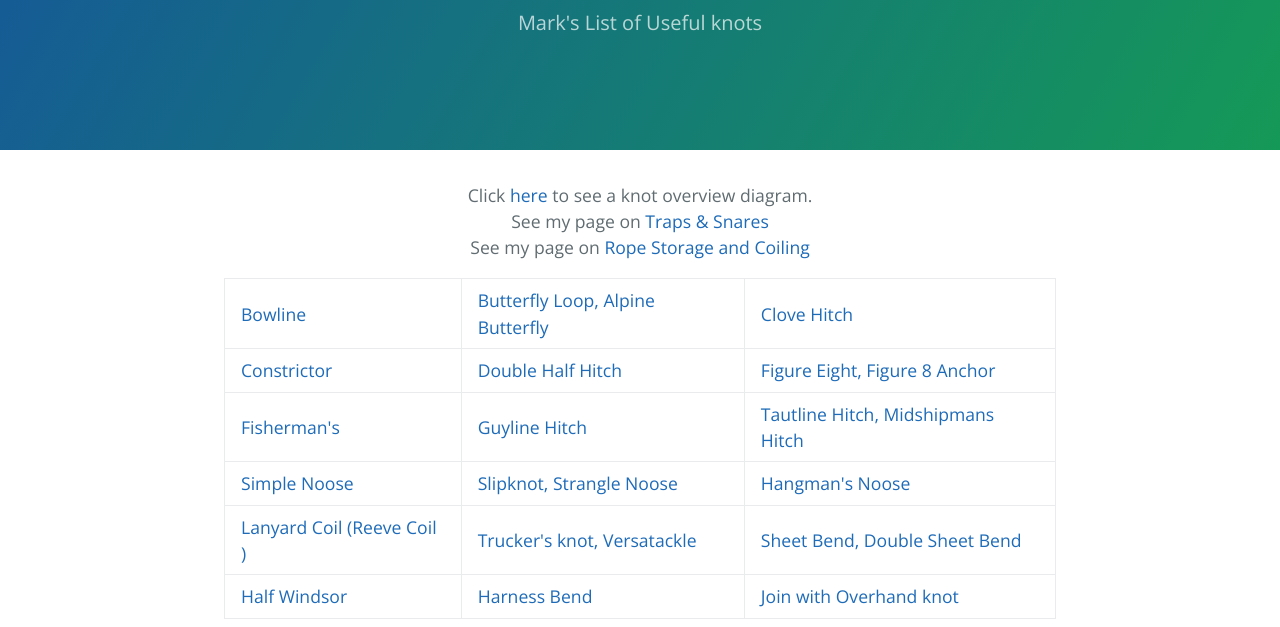
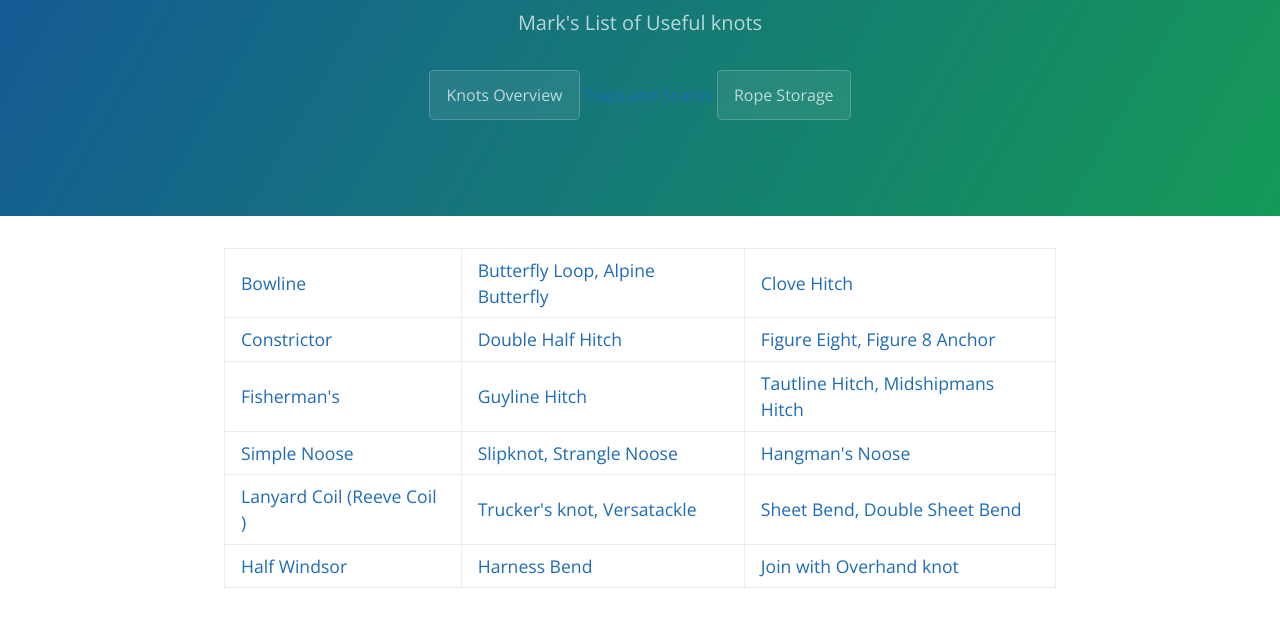
Before and after one commit to helpdata/knots, a plain HTML site: page index.html in a window 1280 px wide. Shown: the part 167-794 px from the top of the page. Drawn offline with nearby package versions, Linux system fonts and the light colour scheme.

Commit message:
Update index.html

```diff
--- a/index.html
+++ b/index.html
@@ -20,15 +20,15 @@ function MM_openBrWindow(theURL,winName,features) { //v2.0
     <section class="page-header">
       <h1 class="project-name">Mark&#39;s Knots</h1>
       <h2 class="project-tagline">Mark&#39;s List of Useful knots</h2>
-<!--  <a href="https://github.com/pollenpath/knots" class="btn">View on GitHub</a>
-      <a href="https://github.com/pollenpath/knots/zipball/master" class="btn">Download .zip</a>
-      <a href="https://github.com/pollenpath/knots/tarball/master" class="btn">Download .tar.gz</a> -->
+  <a href="javascript:;"  onClick="MM_openBrWindow('knot-overview.gif','','scrollbars=yes,resizable=yes,width=1000,height=740')" class="btn">Knots Overview</a>
+      <a href="traps.html class="btn">Traps and Snares</a>
+      <a href="rope-storage.html" class="btn">Rope Storage</a>
     </section>
     <section class="main-content">
 <!-- <div id="content"> -->
-<p span style="text-align: center; padding-left:20px; padding-right:20px; padding-top:0px;">Click <a href="javascript:;"  onClick="MM_openBrWindow('knot-overview.gif','','scrollbars=yes,resizable=yes,width=1000,height=740')">here</a> to see a knot overview diagram.<br />
+<!-- <p span style="text-align: center; padding-left:20px; padding-right:20px; padding-top:0px;">Click <a href="javascript:;"  onClick="MM_openBrWindow('knot-overview.gif','','scrollbars=yes,resizable=yes,width=1000,height=740')">here</a> to see a knot overview diagram.<br />
   See  my page on <a href="traps.html">Traps &amp; Snares</a><br />
-  See  my page on <a href="rope-storage.html">Rope Storage and Coiling</a> </p>
+  See  my page on <a href="rope-storage.html">Rope Storage and Coiling</a> </p> -->
 <table width="700" border="0" align="center">
 <tr>
 <td><a href="#1">Bowline </a></td>
```
